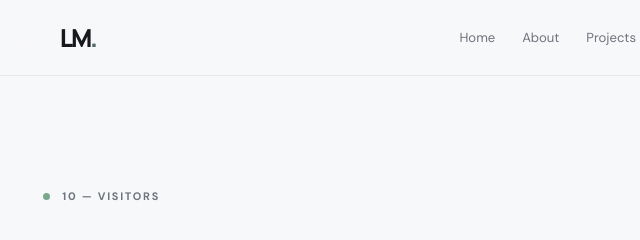
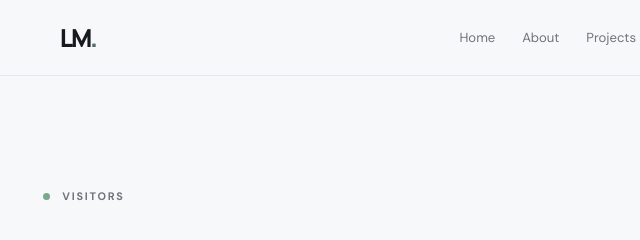
Before and after one commit to loaymismael/loaymismael.github.io, a plain HTML site: page visitors.html in a window 1280 px wide. Shown: the top 240 px of the page, 17-657 px from the left. Drawn offline with Linux system fonts and the light colour scheme.

Commit message:
Update Visitors page navigation and heading

```diff
--- a/visitors.html
+++ b/visitors.html
@@ -16,13 +16,13 @@
 <button class="menu-toggle" id="menuToggle" aria-label="Open navigation" aria-expanded="false">☰</button>
 <nav id="mainNav" aria-label="Main navigation">
 <a href="index.html#home">Home</a><a href="index.html#about">About</a><a href="index.html#projects">Projects</a><a href="index.html#contact">Contact</a>
-<div class="nav-more"><button id="moreToggle" aria-expanded="false">More <span aria-hidden="true">⌄</span></button><div class="more-menu" id="moreMenu"><a href="index.html#education">Education</a><a href="index.html#skills">Skills</a><a href="index.html#news">News</a><a href="index.html#testimonials">A Note to Remember</a><a href="visitors.html" aria-current="page">Visitors</a></div></div>
+<div class="nav-more"><button id="moreToggle" aria-expanded="false">More <span aria-hidden="true">⌄</span></button><div class="more-menu" id="moreMenu"><a href="index.html#education">Education</a><a href="index.html#skills">Skills</a><a href="news.html">News & Updates</a><a href="note.html">A Note to Remember</a><a href="visitors.html" aria-current="page">Visitors</a></div></div>
 </nav>
 <button class="theme-toggle" id="themeToggle" aria-label="Toggle color theme" title="Toggle theme">☾</button>
 </header>
 <main id="main" class="visitors-main">
 <section class="visitors-hero section-wrap">
-<p class="eyebrow"><span class="status-dot"></span> 10 — VISITORS</p>
+<p class="eyebrow"><span class="status-dot"></span> VISITORS</p>
 <div class="visitors-title-row"><div><h1>A world of<br><span>connections.</span></h1><p class="visitors-intro">A glimpse of the people discovering my work around the world.</p></div><a class="text-link" href="index.html">← Back to portfolio</a></div>
 <div class="visitor-stats">
 <article class="visitor-stat"><span class="stat-icon">◉</span><strong data-total-visits>—</strong><span>Total Visits</span></article>
```
